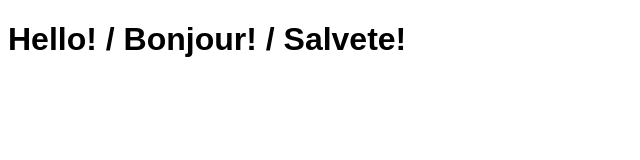
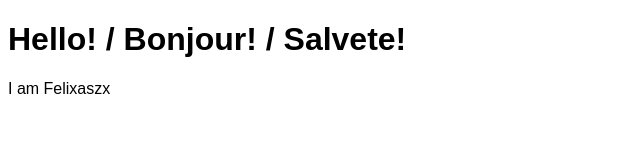
Before and after one commit to felixaszx/felixaszx.github.io, a plain HTML site: page index.html in a window 1280 px wide. Shown: the whole page, without its empty margins (0-640 px from the left). Drawn offline with Linux system fonts and the light colour scheme.

Commit message:
initial update done

```diff
--- a/index.html
+++ b/index.html
@@ -14,6 +14,7 @@
 
 <body>
     <h1>Hello! / Bonjour! / Salvete!</h1>
+    <p>I am Felixaszx</p>
 </body>
 
 </html>
```
